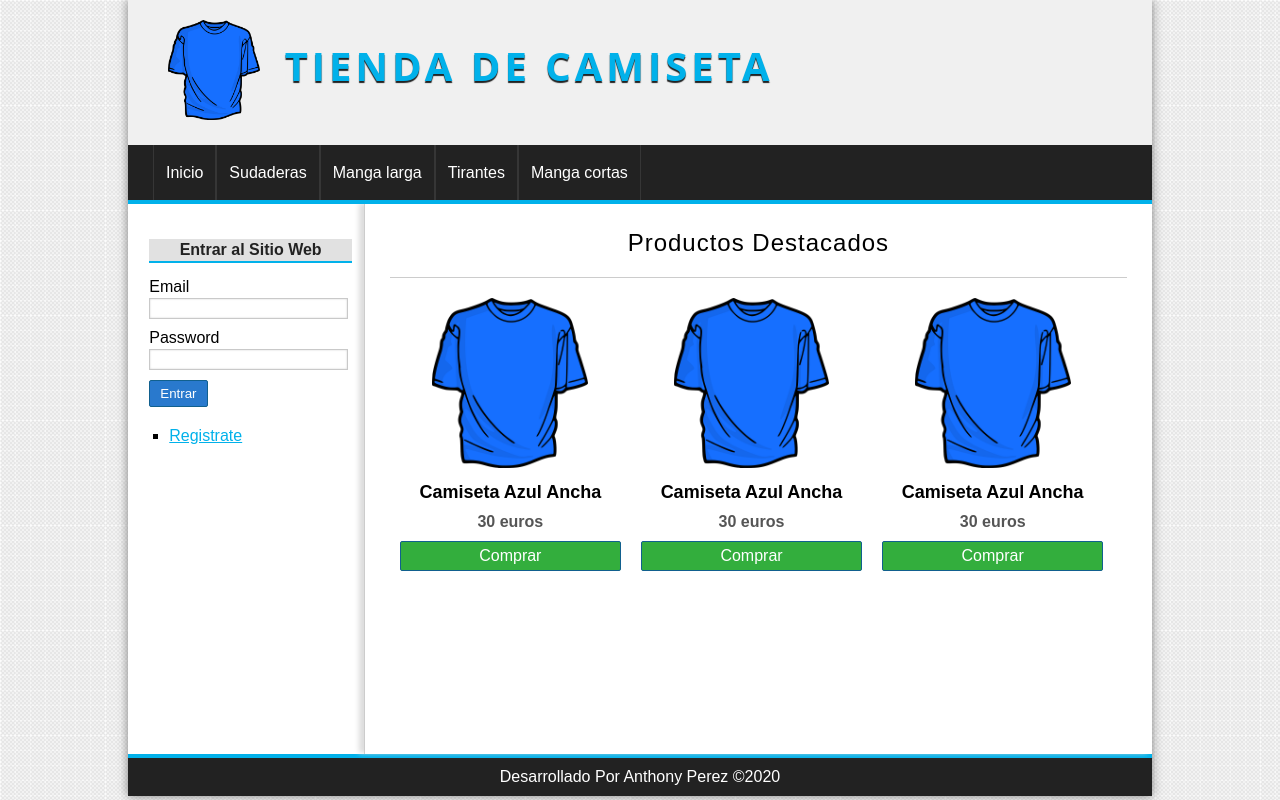
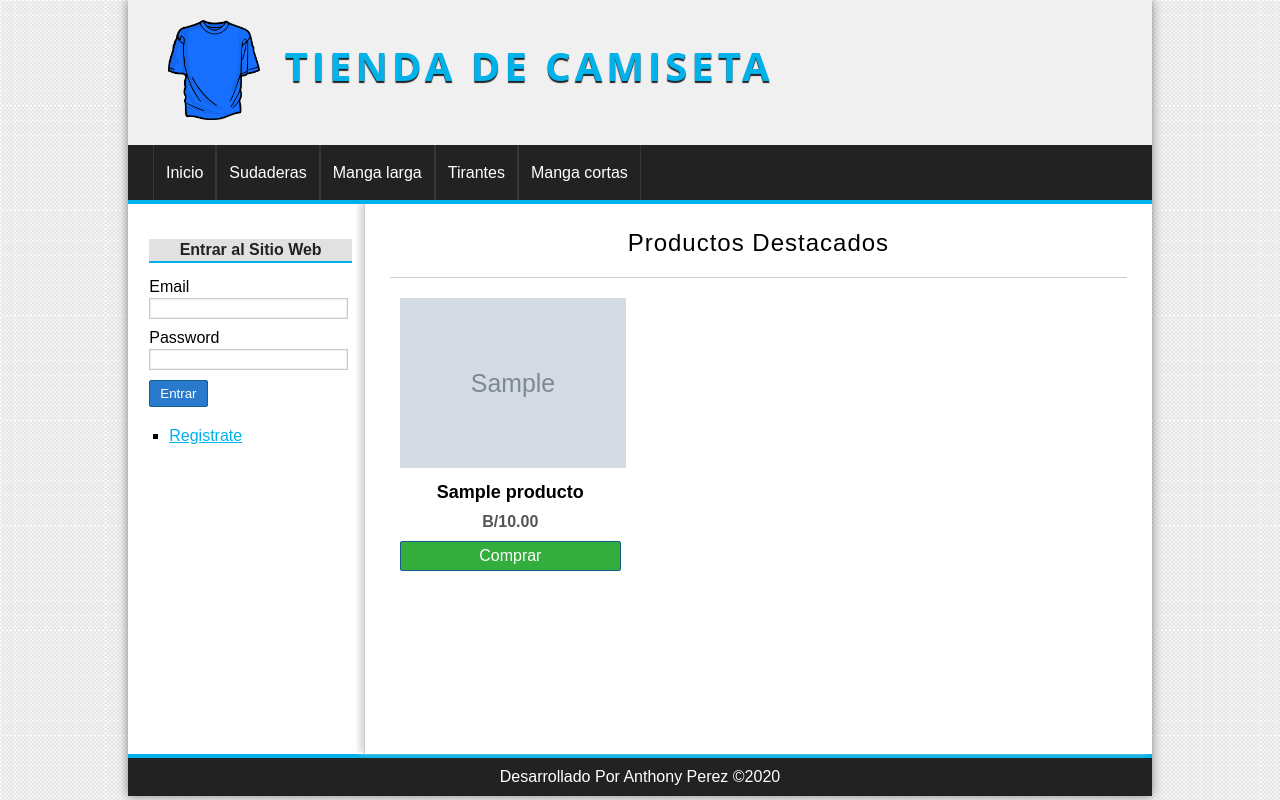
Before and after one commit to Perez18/Tienda-Online-Poo, a PHP site: page /proyecto-poo/ in a window 1280 px wide. Run offline with PHP 8.4, Linux system fonts and the light colour scheme; data comes from the database, SQL or seed files in the repository; tables that the repository leaves empty hold one stand-in row (values such as "Sample post"); grey boxes marked "Sample" are stand-in pictures; some libraries are stand-ins or nearby versions.

Commit message:
Proyecto-POO 18/4/20

```diff
--- a/assets/css/styles.css
+++ b/assets/css/styles.css
@@ -42,7 +42,7 @@ td {
 }
 
 .thumb {
-    width: 100px;
+    width: 100%;
 }
 
 
--- a/controllers/productocontroller.php
+++ b/controllers/productocontroller.php
@@ -11,9 +11,14 @@ class productocontroller
 
     // echo  "Controller producto, accion index ";
 
+    $destacados = new producto();
+
+    $productos = $destacados->getrandom(5);
+
+
     //renderizar vista
+    require_once 'views/productos/destacados.php';
 
-    require_once 'views/productos/destacados.php';
   }
 
 
@@ -41,7 +46,8 @@ class productocontroller
 
      // var_dump($_POST);
       var_dump($_FILES);
-       die();
+
+//       die();
 
       //validar datos
       $categoria = isset($_POST['categoria']) ? trim($_POST['categoria']) : false;
@@ -64,27 +70,45 @@ class productocontroller
 
         //guardar archivo de imagen
 
+        if(isset($_FILES['imagen'])){
+
         $file = $_FILES['imagen'];
         $filename = $file['name'];
         $mimetype = $file['type'];
         $tmp_name = $file['tmp_name'];
 
 
-
-        if ($mimetype == "image/gif" || $mimetype == "image/jpeg	" || $mimetype == "image/png" || $mimetype == "image/svg+xml") {
+        if ($mimetype == "image/gif" || $mimetype == "image/jpeg	" || $mimetype == "image/png" || $mimetype == "image/svg+xml" ||
+         $mimetype = "application/octet-stream") {
 
           //si no existe el directorio , se crea
-          if (!is_dir('upload/imagenes/')) {
+             if (!is_dir("./upload/imagenes")) {
 
-            mkdir('upload/imagenes', 0777, true);
+               mkdir("./upload/imagenes",0755,true);
+
+
+             }
+
+             // mueve la imagen original a nuestro proyecto en la carpeta creada
+             move_uploaded_file($tmp_name, './upload/imagenes/'.$filename);
+             $producto->setimagen($filename);
+
           }
+       }
 
-          // mueve la imagen original a nuestro proyecto en la carpeta creada
-          move_uploaded_file($tmp_name, 'upload/imagenes' . $filename);
+       if(isset($_GET['id'])){
+        $id = $_GET['id'];
+        $producto->setid($id);
+        $save = $producto->edit();
 
-          $producto->setimagen($filename);
-        }
+       }else{
+
         $save = $producto->save();
+
+      }
+
+
+
 
 
         if ($save) {
--- a/index.php
+++ b/index.php
@@ -1,4 +1,6 @@
 <?php
+    error_reporting(E_ALL);
+    ini_set('display_errors', '1');
 
 session_start();
 require_once 'config/parametros.php';
--- a/models/producto.php
+++ b/models/producto.php
@@ -139,7 +139,14 @@ class producto
         }
 
         return $respuesta;
+    }
 
+
+    public function getrandom($limit){
+
+        $consulta = $this->DB->query("SELECT * FROM productos ORDER BY id DESC LIMIT $limit");
+
+        return $consulta;
     }
 
 
@@ -180,6 +187,36 @@ class producto
 
     }
 
+    public function edit(){
+        $save = false;
+
+        $sql = "UPDATE productos SET  categoria_id = {$this->getcategoria_id()} , nombre = '{$this->getnombre()}' , descripcion = '{$this->getdescripcion()}',
+                precio = {$this->getprecio()}, stock = {$this->getstock()}, oferta = '{$this->getoferta()}'";
+
+           if($this->getimagen() != null){
+
+            $sql .=",imagen = '{$this->getimagen()}' ";
+
+             }
+
+
+        $sql .= " WHERE id = {$this->getid()};";
+
+
+        $resultado  = $this->DB->query($sql);
+
+
+
+        if($resultado){
+
+            $save = true;
+        }
+
+        return $save;
+
+    }
+
+
 
 
 
--- a/views/productos/destacados.php
+++ b/views/productos/destacados.php
@@ -1,20 +1,14 @@
             <!---------- CONTENIDO CENTRAL ---------->
             <h1>Productos Destacados</h1>
+
+         <?php while($producto = $productos->fetch_object()):   ?>
                 <div class="product">
-                    <img src="assets/img/camiseta.png" alt="camiseta">
-                    <h2>Camiseta Azul Ancha</h2>
-                    <p>30 euros</p>
+                    <?php if ($producto->imagen != NULL): ?>
+                    <img src="<?=base_url?>upload/imagenes/<?=$producto->imagen?> " alt="camiseta">
+                    <?php endif; ?>
+
+                    <h2><?=$producto->nombre?></h2>
+                    <p>B/<?=$producto->precio ?></p>
                     <a href="#" class="button" >Comprar</a>
                 </div>
-                <div class="product">
-                    <img src="assets/img/camiseta.png" alt="camiseta">
-                    <h2>Camiseta Azul Ancha</h2>
-                    <p>30 euros</p>
-                    <a href="#" class="button">Comprar</a>
-                </div>
-                <div class="product">
-                    <img src="assets/img/camiseta.png" alt="camiseta">
-                    <h2>Camiseta Azul Ancha</h2>
-                    <p>30 euros</p>
-                    <a href="#" class="button">Comprar</a>
-                </div>
+         <?php endwhile; ?>
```
Also changed, not shown: views/productos/crear.php (+5 -4 lines), upload/imagenes/icon.png (added), 2 other files.
